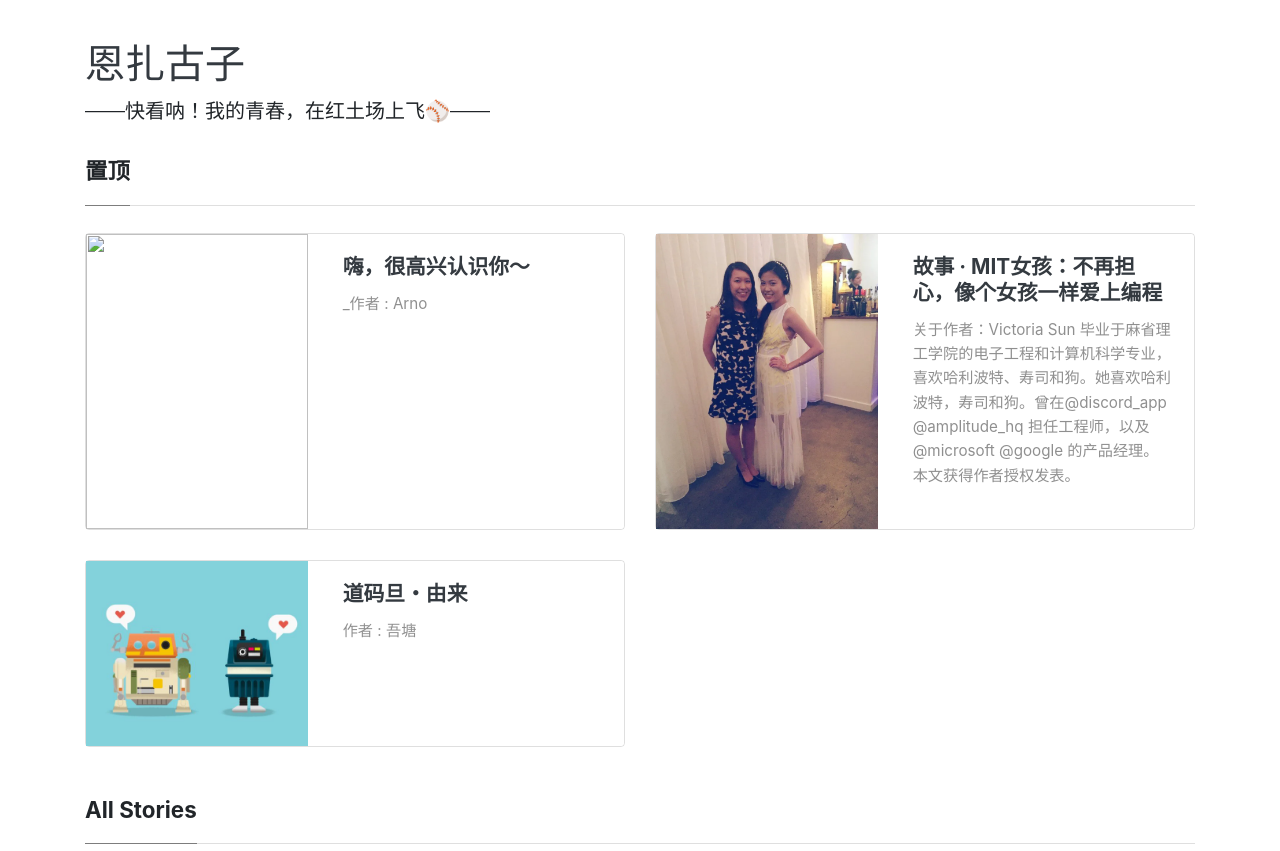
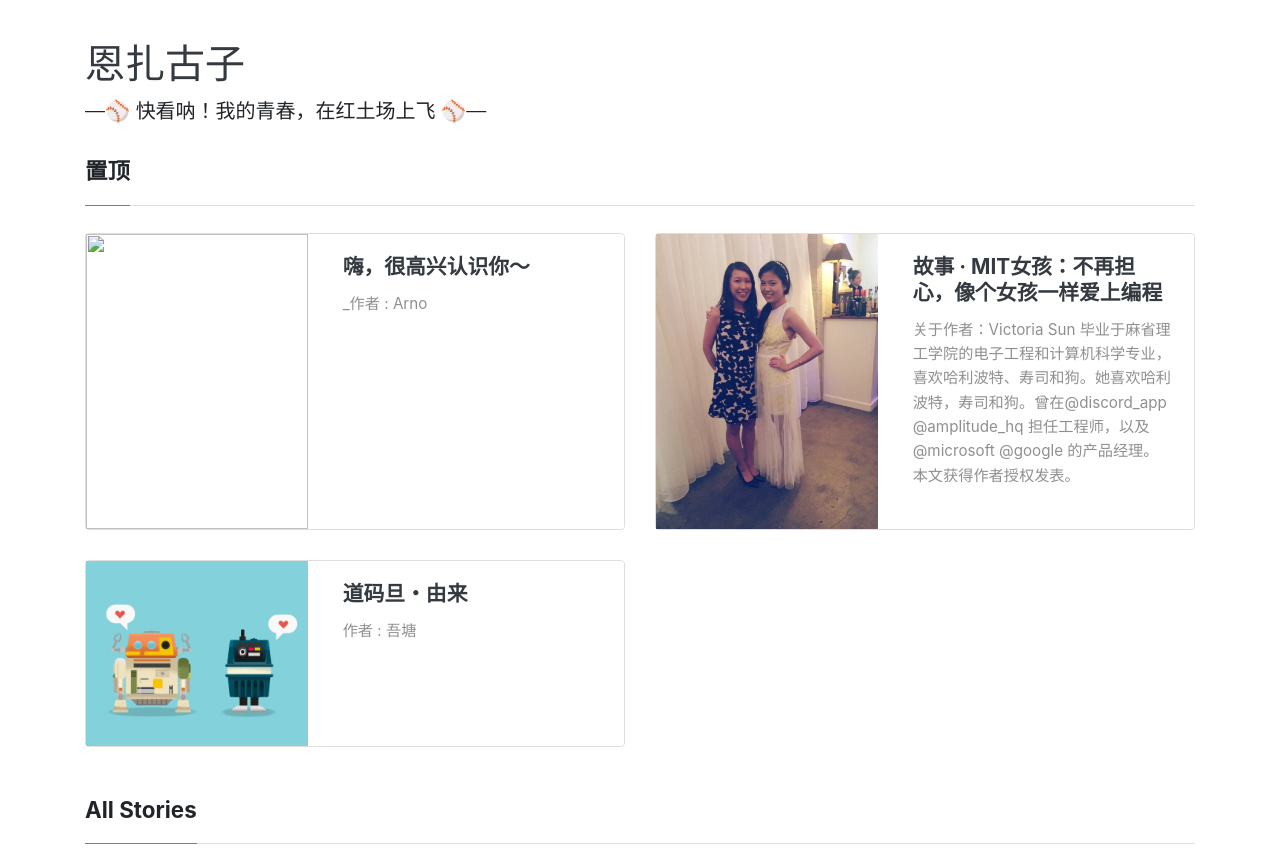
Before and after one commit to ArnoLiang/Test-1, a Jekyll site: the page built from index.html, in a window 1280 px wide. Shown: the top 851 px of the page. Built offline with Jekyll 4.4.1, drawn with Linux system fonts in a browser that asks for light colours; nearby versions of some CDN libraries; the list of posts is cut into pages by our own code; grey boxes are pictures that could not be loaded.

```diff
--- a/_config.yml
+++ b/_config.yml
@@ -6,7 +6,7 @@ title: "强棒少女的陪伴日记"
 # 网站的主标题
 name: "恩扎古子"
 # 网站副标题
-description: "——快看呐！我的青春，在红土场上飞⚾️——"
+description: "—⚾️ 快看呐！我的青春，在红土场上飞 ⚾️—"
 
 
 # 分页配置
```
